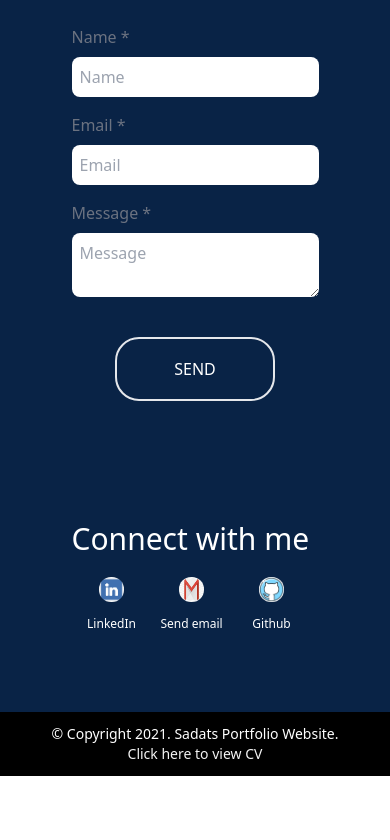
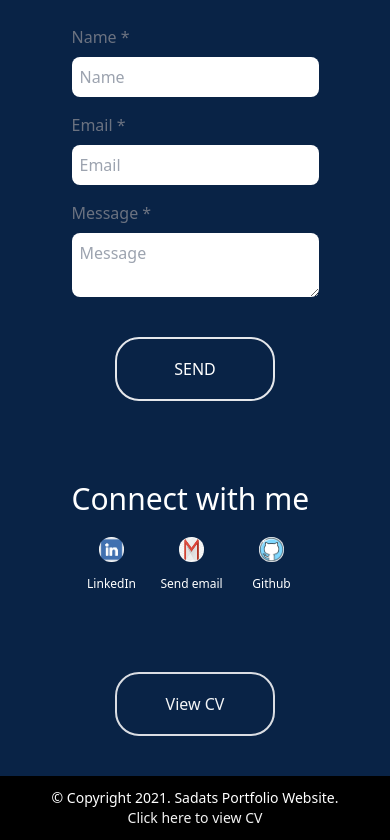
Before and after one commit to sadatakhtar/my-pf-2.0, a Next.js app: page / in a window 390 px wide. Shown: the part 3173-4013 px from the top of the page. Before the commit the page ends 3949 px from the top, so only its background shows below. Built offline with nearby package versions, Linux system fonts and the light colour scheme.

Commit message:
added CV component on mobile screen

```diff
--- /dev/null
+++ b/components/CV.js
@@ -0,0 +1,20 @@
+function CV() {
+  return (
+    <div className="flex justify-center items-center bg-[#092346] pb-10 sm:hidden">
+      <button
+        className="w-40 text-white border-2 h-16 rounded-3xl
+           hover:text-[#092346] hover:bg-white animate-pulse"
+      >
+        <a
+          href="https://docs.google.com/document/d/1p9-4aXI951dotOAKszdt2rsy6_8OU8vAVxph7cTyLuQ/edit"
+          target="_blank"
+          rel="noreferrer"
+        >
+          View CV
+        </a>
+      </button>
+    </div>
+  );
+}
+
+export default CV;
--- a/components/Contact.js
+++ b/components/Contact.js
@@ -52,7 +52,7 @@ function Contact() {
           <button
             type="submit"
             className="mt-10 m-auto text-white border-2 w-40 h-16 rounded-3xl
-           hover:text-[#092346] hover:bg-white mb-10"
+           hover:text-[#092346] hover:bg-white"
           >
             SEND
           </button>
--- a/pages/index.js
+++ b/pages/index.js
@@ -7,6 +7,7 @@ import { ArrowCircleDownIcon } from "@heroicons/react/outline";
 import Projects from "../components/Projects";
 import Contact from "../components/Contact";
 import Footer from "../components/Footer";
+import CV from "../components/CV";
 
 export default function Home() {
   return (
@@ -25,6 +26,7 @@ export default function Home() {
       </div>
       <Projects />
       <Contact />
+      <CV />
       <Footer />
     </div>
   );
```
